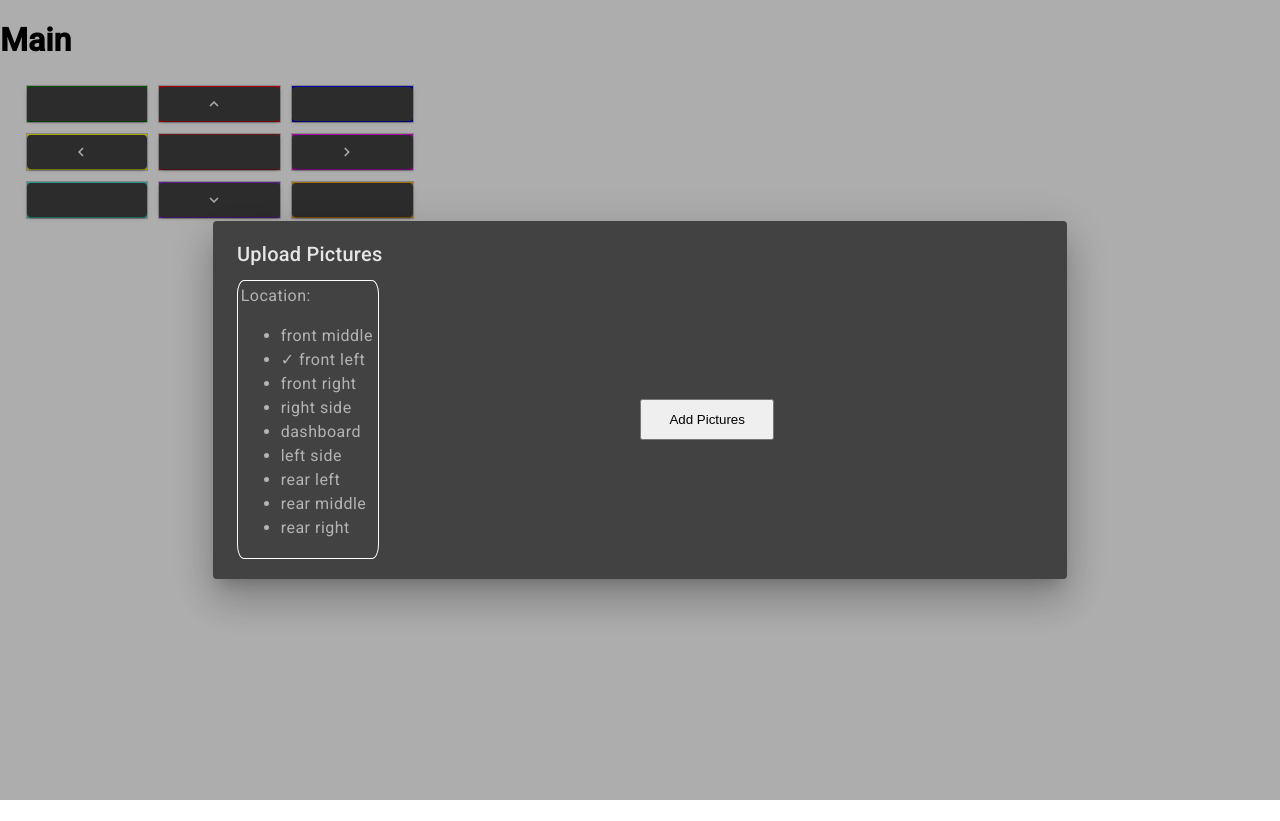
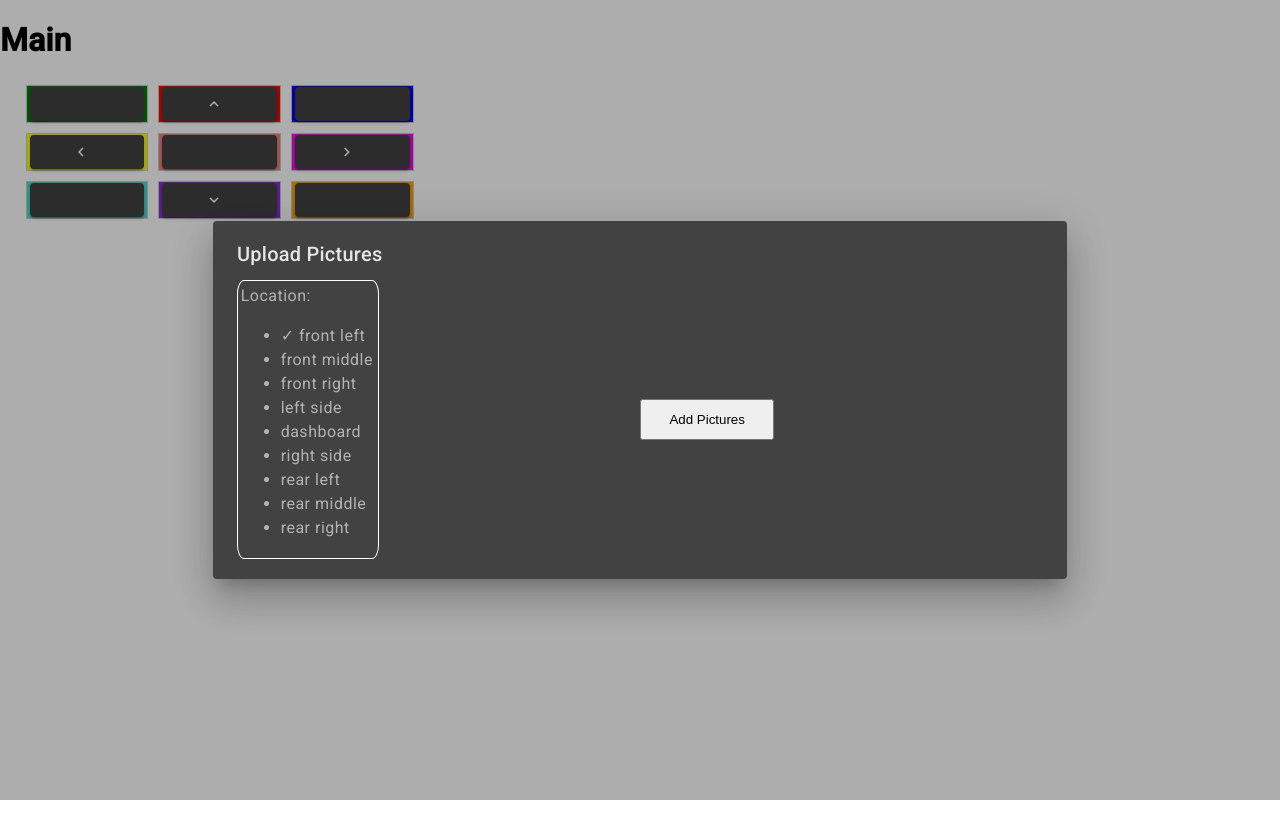
Before and after one commit to Real-VeerSandhu/Grid-Picture-Uploader, an Angular app: page / in a window 1280 px wide. Both pictures are taken after a click on the button 87 px from the left and 104 px from the top of the page. Built offline with nearby package versions, Linux system fonts and the light colour scheme.

Commit message:
fix log issue

```diff
--- a/src/app/app.component.css
+++ b/src/app/app.component.css
@@ -33,6 +33,6 @@
   }
 
 .cell-button {
-    width: 100%;
+    width: 95%;
     max-height: 95%;
 }
--- a/src/app/app.component.html
+++ b/src/app/app.component.html
@@ -28,7 +28,7 @@
 
   </div>
 
-  <div class="cell" style="background-color: brown">
+  <div class="cell" style="background-color: lightcoral">
     <button mat-raised-button matTooltip="dashboard" class="cell-button" (click)="logName('dashboard')"></button>
 
   </div>
--- a/src/app/camera-dialogue.html
+++ b/src/app/camera-dialogue.html
@@ -5,8 +5,8 @@
 
         Location:
         <ul>
-            <li *ngFor="let location of ['front middle', 'front left', 'front right', 'right side', 'dashboard',
-            'left side', 'rear left', 'rear middle', 'rear right']">
+            <li *ngFor="let location of ['front left', 'front middle', 'front right', 'left side', 'dashboard',
+            'right side', 'rear left', 'rear middle', 'rear right']">
               <span *ngIf="data.location === location">&#10003;</span> {{ location }}
             </li>
           </ul>
```
